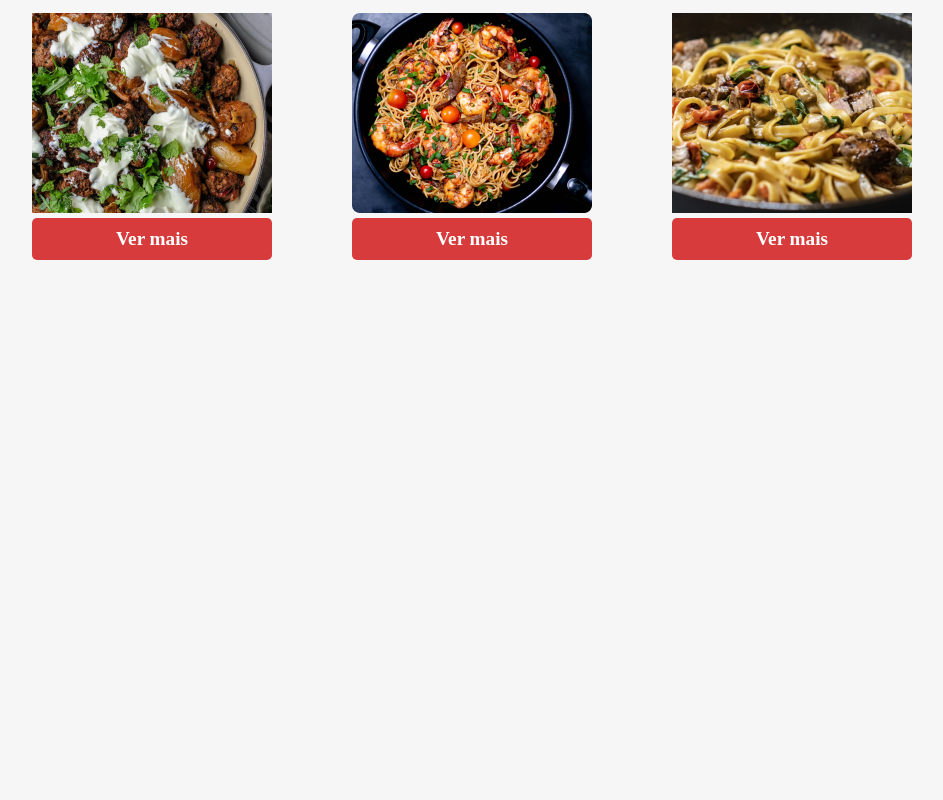
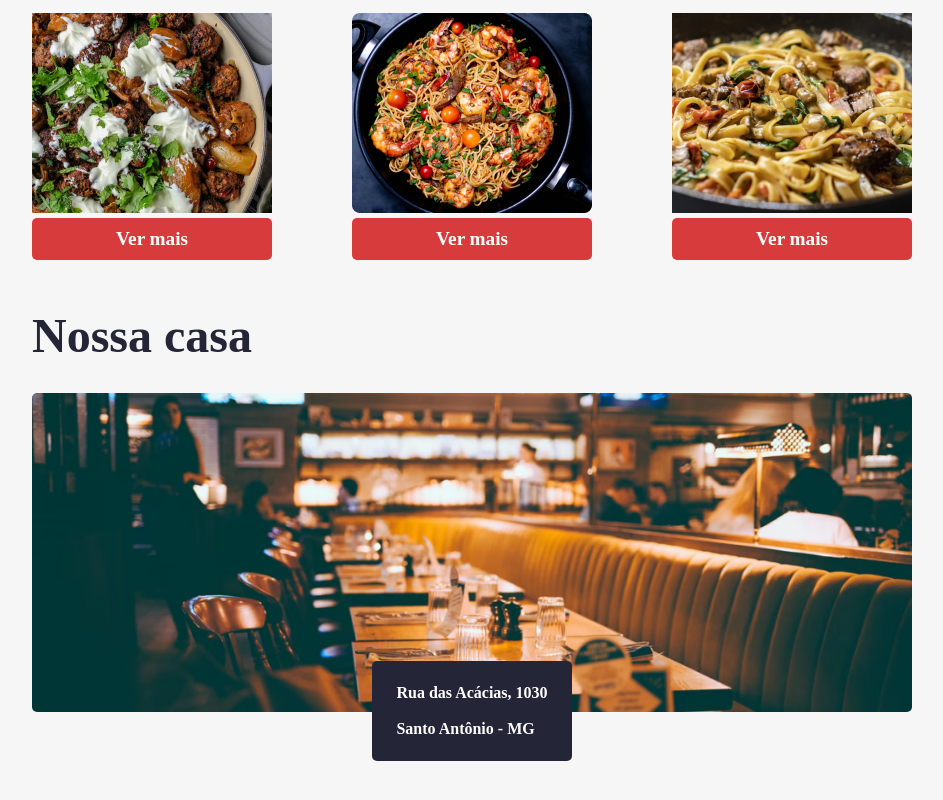
Before and after one commit to maria-baeta/ts-aluroni-router, a React (Create React App) app: page / in a window 1280 px wide. Shown: the part 574-1374 px from the top of the page, without its empty margins (168-1111 px from the left). Before the commit the page ends 884 px from the top, so only its background shows below. Built offline with nearby package versions, Linux system fonts and the light colour scheme; a web font is replaced by a local one.

Commit message:
feat: Finalizando a tela Home e iniciando o SObre

```diff
--- /dev/null
+++ b/src/pages/About/About.module.scss
@@ -0,0 +1,2 @@
+@import "styles/_variables.scss";
+@import "styles/_breakpoints.scss";
--- /dev/null
+++ b/src/pages/About/index.tsx
@@ -0,0 +1,9 @@
+// import styles from "./About.module.scss";
+
+export const About = () => {
+  return (
+    <section>
+      sobre
+    </section>
+  );
+};
--- a/src/pages/Home/Home.module.scss
+++ b/src/pages/Home/Home.module.scss
@@ -8,6 +8,7 @@
   gap: 30px;
   justify-content: space-between;
 }
+
 .recommended {
   &__imagem {
     width: 300px;
@@ -33,6 +34,7 @@
     }
   }
 }
+
 .ourHome {
   margin-bottom: 100px;
   position: relative;
--- a/src/pages/Home/index.tsx
+++ b/src/pages/Home/index.tsx
@@ -1,6 +1,7 @@
 import itemMenu from "data/itemsMenu.json";
 import styles from "./Home.module.scss";
 import stylesTheme from "styles/Theme.module.scss";
+import ourHome from "assets/home/nossa_casa.png";
 
 export const Home = () => {
   let recommendations = [...itemMenu];
@@ -22,6 +23,13 @@ export const Home = () => {
           </div>
         ))}
       </div>
+      <h3 className={stylesTheme.title}>Nossa casa</h3>
+      <div className={styles.ourHome}>
+        <img src={ourHome} alt="Casa" />
+        <div className={styles.ourHome__address}>
+          Rua das Acácias, 1030 <br /> <br /> Santo Antônio - MG
+        </div>
+      </div>
     </section>
   );
 };
--- a/src/pages/index.tsx
+++ b/src/pages/index.tsx
@@ -1,2 +1,3 @@
 export { Menu } from "./Menu";
 export { Home } from "./Home";
+export { About } from "./About";
--- a/src/routes.js
+++ b/src/routes.js
@@ -1,5 +1,5 @@
 import { Header, Navbar } from "components";
-import { Home, Menu } from "pages";
+import { Home, Menu, About } from "pages";
 import { BrowserRouter as Router, Routes, Route } from "react-router-dom";
 
 const AppRoute = () => {
@@ -11,6 +11,7 @@ const AppRoute = () => {
           <Route path="/" element={<Header />}>
             <Route index element={<Home />} />
             <Route path="cardapio" element={<Menu />} />
+            <Route path="sobre" element={<About />} />
           </Route>
         </Routes>
       </Router>
```
Also changed, not shown: src/assets/home/nossa_casa.png (added).
